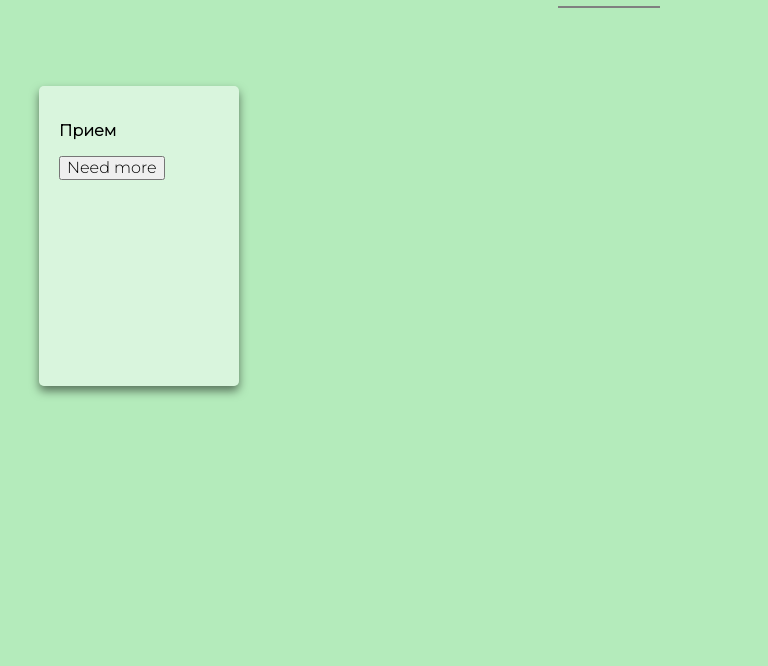
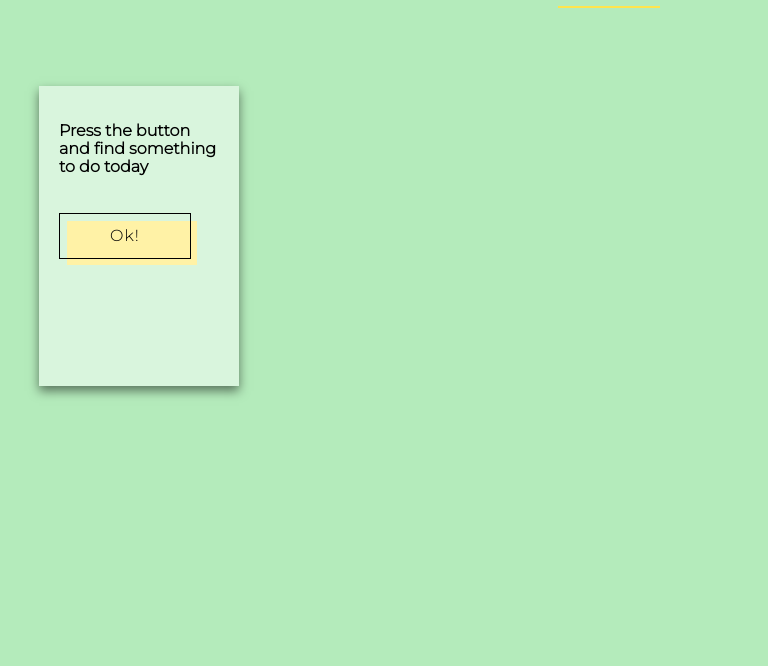
Before and after one commit to lizasilent/free-weekend, a website built with webpack: page index.html in a window 1280 px wide. Shown: the part 134-800 px from the top of the page, without its empty margins (31-799 px from the left). Built offline with nearby package versions, Linux system fonts and the light colour scheme.

Commit message:
btn styles

```diff
--- a/index.html
+++ b/index.html
@@ -17,21 +17,20 @@
         <header class="header">
           <hr id="hr" noshade
           >
-          <h1 class="header__heading"> Это новый сайт </h1>
+          <h1 class="header__heading">Free weekend</h1>
           <div class="header__logo"></div>
           <hr id="hr" noshade
           >
         </header>
 
         <main class="main">
-
           <div class="template">
 
             <div class="card">
               <p class="card__quote">
-                Прием
+                Press the button and find something to do today
               </p>
-              <button class="card__button">Need more</button>
+              <button class="card__button" role="button">Ok!</button>
             </div>
           </div>
 
--- a/index.js
+++ b/index.js
@@ -15,6 +15,8 @@ function getActivity() {
     console.log(data.activity);
 
     cardQuote.textContent = data.activity;
+    cardBtn.textContent = "What else?";
+
   })
   .catch((err) => {
     console.log('Ошибка. Запрос не выполнен');
@@ -22,3 +24,36 @@ function getActivity() {
 }
 
 cardBtn.addEventListener("click", getActivity);
+
+
+
+// // создаёт разметку для поста
+// function createPostMarkup(post) {
+//   return `
+//     <div class="post">
+//       <p class="post__title">${post.title}</p>
+//       <p class="post__text">${post.body}</p>
+//     </div>
+//   `;
+// }
+
+// // вставляет разметку в DOM
+// function addPostToDOM(container, markup) {
+//   container.insertAdjacentHTML('afterbegin', markup);
+// }
+
+// // Получает данные с сервера
+// function getPosts() {
+// fetch('https://jsonplaceholder.typicode.com/posts')
+//   .then((res) => {
+//     return res.json();
+//   })
+//   .then((data) => {
+//       console.log(data);
+//   })
+//   .catch((err) => {
+//     console.log('Ошибка. Запрос не выполнен: ', err);
+//   });
+// }
+
+// getPosts();
--- a/styles/index.css
+++ b/styles/index.css
@@ -60,6 +60,7 @@ text-align: center;
 
 #hr {
   width: 100px;
+  border-color: #ffe54c;
 }
 
 .template {
@@ -70,7 +71,7 @@ text-align: center;
 
 
 .card {
-border-radius: 5px;
+/* border-radius: 5px; */
 width: 200px;
 min-height: 300px;
 background: rgb(255, 255, 255, 0.5);
@@ -80,7 +81,49 @@ padding: 20px;
 }
 
 
+
 .card__quote {
   color: black;
   font-weight: 900;
 }
+
+
+
+.card__button {
+  margin-top: 20px;
+  font-size: 16px;
+  font-weight: 200;
+  letter-spacing: 1px;
+  padding: 13px 20px 13px;
+  outline: 0;
+  border: 1px solid black;
+  cursor: pointer;
+  position: relative;
+  background-color: rgba(0, 0, 0, 0);
+  user-select: none;
+  -webkit-user-select: none;
+  touch-action: manipulation;
+}
+
+.card__button:after {
+  content: "";
+  background-color: #ffe54c;
+  width: 100%;
+  z-index: -1;
+  position: absolute;
+  height: 100%;
+  top: 7px;
+  left: 7px;
+  transition: 0.2s;
+}
+
+.card__button:hover:after {
+  top: 0px;
+  left: 0px;
+}
+
+@media (min-width: 768px) {
+  .card__button {
+    padding: 13px 50px 13px;
+  }
+}
```
